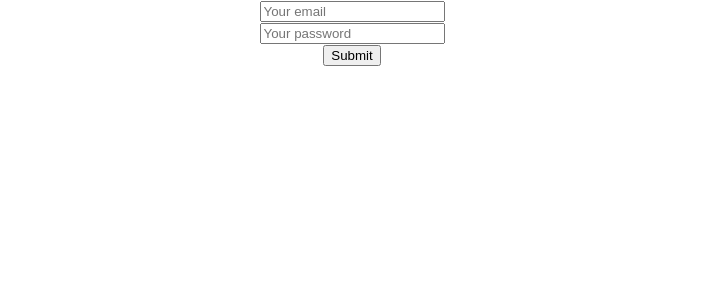
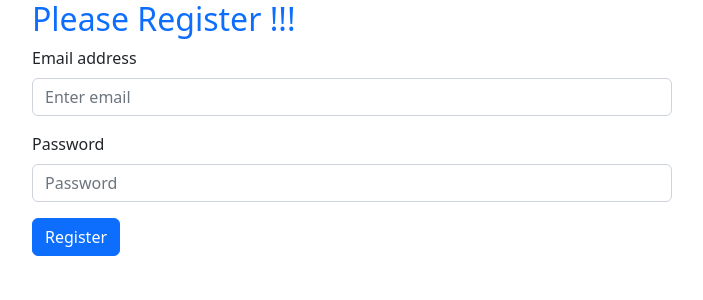
Before and after one commit to Marufhossain112/firebase-authentication, a React (Create React App) app: page / in a window 1280 px wide. Shown: the top 300 px of the page, without its empty margins (288-991 px from the left). Built offline with nearby package versions, Linux system fonts and the light colour scheme.

Commit message:
Bootstrap form updated

```diff
--- a/package.json
+++ b/package.json
@@ -6,8 +6,10 @@
     "@testing-library/jest-dom": "^5.16.5",
     "@testing-library/react": "^13.4.0",
     "@testing-library/user-event": "^13.5.0",
+    "bootstrap": "^5.2.2",
     "firebase": "^9.12.1",
     "react": "^18.2.0",
+    "react-bootstrap": "^2.5.0",
     "react-dom": "^18.2.0",
     "react-scripts": "5.0.1",
     "web-vitals": "^2.1.4"
--- a/src/App.js
+++ b/src/App.js
@@ -2,6 +2,8 @@
 import "./App.css";
 import { getAuth } from "firebase/auth";
 import app from "./firebase.init";
+import { Form } from "react-bootstrap";
+import Forms from "./Forms";
 const auth = getAuth(app);
 function App() {
   const handleForm = (e) => {
@@ -11,35 +13,10 @@
     const password = e.target.password.value;
     // console.log(email,password);
   };
-  const emailOnchange = (e) => {
-    console.log(e.target.value);
-  };
-  const emailOnchangeBlur = (e) => {
-    console.log(e.target.value);
-  };
+
   return (
-    <div className="App">
-      <form onSubmit={handleForm}>
-        <input
-          onBlur={emailOnchangeBlur}
-          // onChange={emailOnchange}
-          type="email"
-          name="email"
-          placeholder="Your email"
-        />
-        {/* i am finch */}
-        <br />
-        <input
-          // onChange={emailOnchange}
-          onBlur={emailOnchangeBlur}
-          // i am changed
-          type="password"
-          name="password"
-          placeholder="Your password"
-        />
-        <br />
-        <button type="submit">Submit</button>
-      </form>
+    <div>
+      <Forms></Forms>
     </div>
   );
 }
--- /dev/null
+++ b/src/Forms.js
@@ -0,0 +1,35 @@
+import React from "react";
+import Button from "react-bootstrap/Button";
+import Form from "react-bootstrap/Form";
+const Forms = () => {
+  const handleForm = (e) => {
+    e.preventDefault();
+    console.log(e.target.email.value);
+    console.log(e.target.password.value);
+  };
+  return (
+    <div className="w-50 mx-auto">
+      <h2 className="text-primary ">Please Register !!!</h2>
+      <Form onSubmit={handleForm}>
+        <Form.Group className="mb-3" controlId="formBasicEmail">
+          <Form.Label>Email address</Form.Label>
+          <Form.Control type="email" name="email" placeholder="Enter email" />
+        </Form.Group>
+
+        <Form.Group className="mb-3" controlId="formBasicPassword">
+          <Form.Label>Password</Form.Label>
+          <Form.Control
+            type="password"
+            name="password"
+            placeholder="Password"
+          />
+        </Form.Group>
+        <Button variant="primary" type="submit">
+          Register
+        </Button>
+      </Form>
+    </div>
+  );
+};
+
+export default Forms;
```
Also changed, not shown: src/index.js (+7 -6 lines), 1 other file (tests, documents, lock files or other folders).
